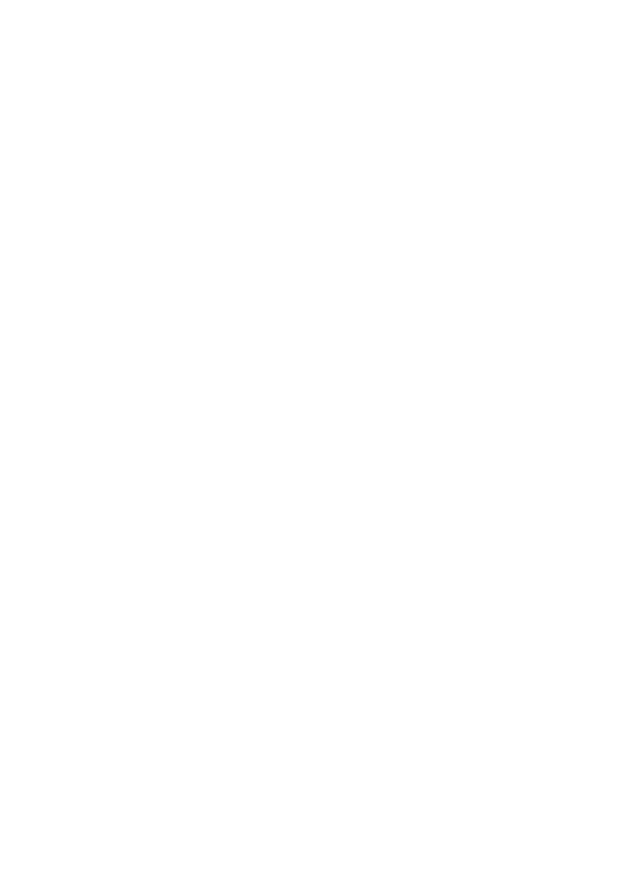
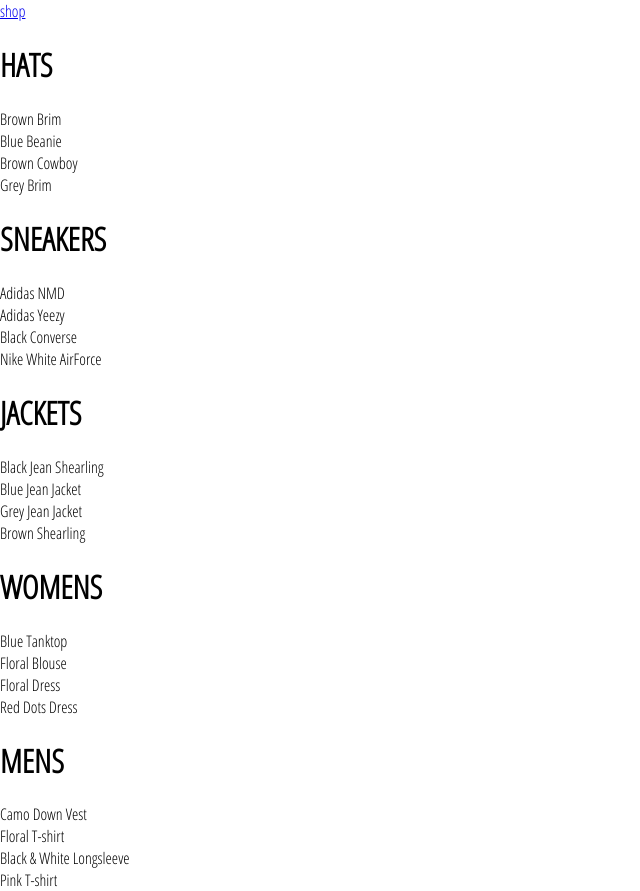
Before and after one commit to wahid14k/demo-react, a React (Create React App) app: page /shop in a window 1280 px wide. Before the commit this address had no page. Shown: the whole page, without its empty margins (0-640 px from the left). Before the commit the page ends 800 px from the top, so only its background shows below. Built offline with nearby package versions, Linux system fonts and the light colour scheme.

Commit message:
react shop page ready

```diff
--- a/src/App.js
+++ b/src/App.js
@@ -3,82 +3,24 @@
 import {
 
   Route,
-  Routes
+  Routes,Link
 } from 'react-router-dom'
-
 import HomePage from './pages/homepages/homepage.component'
+import ShopPage from './pages/shop/shop.component'
 
 
-const HatsPage =()=>(
-  <div>
-    <h1>Hats Page</h1>
-    <h2>fk offfff</h2>
-  </div>
-)
+
 
 function App() {
   return (
     <div>
+    <Link to='/shop'>shop</Link>
     <Routes>
         <Route  path='/' element={<HomePage/>}/>
-        <Route  path='/hats' component={<HatsPage/>}/>
+        <Route  path='/shop' element={<ShopPage/>}/>
     </Routes>
     </div>
   );
 }
 
 export default App;
-
-
-
-
-
-
-
-
-
-
-
-
-
-
-
-
-
-
-
-
-
-
-
-
-
-
-
-
-
-
-
-// import { useNavigate } from "react-router-dom";
-
-// const MenuItem = ({ title, imageUrl, size, history, linkUrl, match }) => {
-//   const navigate = useNavigate();
-
-//   return (
-//     <div
-//       className={`${size} menu-item`}
-//       onClick={() => navigate(`${match.url}${linkUrl}`)}
-//     >
-//       <div
-//         className="background-image"
-//         style={{
-//           backgroundImage: `url(${imageUrl})`,
-//         }}
-//       />
-//       <div className="content">
-//         <h1 className="title">{title.toUpperCase()}</h1>
-//         <span className="subtitle">Shop Now</span>
-//       </div>
-//     </div>
-//   );
-// };
--- a/src/components/menu-itme/menu-item.component.jsx
+++ b/src/components/menu-itme/menu-item.component.jsx
@@ -2,8 +2,9 @@
 import './menu-item.style.scss'
 import { useNavigate } from "react-router-dom";
 
-const MenuItem = ({ title, imageUrl, size,  linkUrl, match }) => {
+const MenuItem = ({ title, imageUrl, size,  linkUrl }) => {
   const navigate = useNavigate();
+
 
   return (
     <div
--- /dev/null
+++ b/src/components/preview-collection/preview.component.jsx
@@ -0,0 +1,19 @@
+import React from 'react'
+import './preview.style.scss'
+
+
+const CollectionPreview =( {title ,items}) => (
+    <div className='collection-preview'>
+    <h1 className ='title'>{title.toUpperCase()}</h1>
+    <div className='preview'>
+        {items
+        .filter((item,idx)=> idx < 4 )
+        .map((item)=>(
+                <div key={item.id}>{item.name}</div>
+            ))
+        }
+    </div>
+    </div>
+)
+
+export default CollectionPreview
--- /dev/null
+++ b/src/pages/shop/shop.component.jsx
@@ -0,0 +1,28 @@
+import React, { Component } from 'react'
+import Shop_Data from './shop.data'
+
+import CollectionPreview from '../../components/preview-collection/preview.component'
+
+
+class ShopPage extends Component{
+    constructor(props){
+        super(props)
+
+        this.state ={
+            collections: Shop_Data
+        }
+    }
+render(){
+    const {collections} = this.state;
+    return (<div className='shop-page'>
+    {
+        collections.map(({id,...otherCollections}) =>(
+            <CollectionPreview key={id} {...otherCollections}/>
+        ))
+    }
+
+    </div>)
+}
+
+}
+export default ShopPage
--- /dev/null
+++ b/src/pages/shop/shop.data.js
@@ -0,0 +1,249 @@
+const SHOP_DATA = [
+    {
+      id: 1,
+      title: 'Hats',
+      routeName: 'hats',
+      items: [
+        {
+          id: 1,
+          name: 'Brown Brim',
+          imageUrl: 'https://i.ibb.co/ZYW3VTp/brown-brim.png',
+          price: 25
+        },
+        {
+          id: 2,
+          name: 'Blue Beanie',
+          imageUrl: 'https://i.ibb.co/ypkgK0X/blue-beanie.png',
+          price: 18
+        },
+        {
+          id: 3,
+          name: 'Brown Cowboy',
+          imageUrl: 'https://i.ibb.co/QdJwgmp/brown-cowboy.png',
+          price: 35
+        },
+        {
+          id: 4,
+          name: 'Grey Brim',
+          imageUrl: 'https://i.ibb.co/RjBLWxB/grey-brim.png',
+          price: 25
+        },
+        {
+          id: 5,
+          name: 'Green Beanie',
+          imageUrl: 'https://i.ibb.co/YTjW3vF/green-beanie.png',
+          price: 18
+        },
+        {
+          id: 6,
+          name: 'Palm Tree Cap',
+          imageUrl: 'https://i.ibb.co/rKBDvJX/palm-tree-cap.png',
+          price: 14
+        },
+        {
+          id: 7,
+          name: 'Red Beanie',
+          imageUrl: 'https://i.ibb.co/bLB646Z/red-beanie.png',
+          price: 18
+        },
+        {
+          id: 8,
+          name: 'Wolf Cap',
+          imageUrl: 'https://i.ibb.co/1f2nWMM/wolf-cap.png',
+          price: 14
+        },
+        {
+          id: 9,
+          name: 'Blue Snapback',
+          imageUrl: 'https://i.ibb.co/X2VJP2W/blue-snapback.png',
+          price: 16
+        }
+      ]
+    },
+    {
+      id: 2,
+      title: 'Sneakers',
+      routeName: 'sneakers',
+      items: [
+        {
+          id: 10,
+          name: 'Adidas NMD',
+          imageUrl: 'https://i.ibb.co/0s3pdnc/adidas-nmd.png',
+          price: 220
+        },
+        {
+          id: 11,
+          name: 'Adidas Yeezy',
+          imageUrl: 'https://i.ibb.co/dJbG1cT/yeezy.png',
+          price: 280
+        },
+        {
+          id: 12,
+          name: 'Black Converse',
+          imageUrl: 'https://i.ibb.co/bPmVXyP/black-converse.png',
+          price: 110
+        },
+        {
+          id: 13,
+          name: 'Nike White AirForce',
+          imageUrl: 'https://i.ibb.co/1RcFPk0/white-nike-high-tops.png',
+          price: 160
+        },
+        {
+          id: 14,
+          name: 'Nike Red High Tops',
+          imageUrl: 'https://i.ibb.co/QcvzydB/nikes-red.png',
+          price: 160
+        },
+        {
+          id: 15,
+          name: 'Nike Brown High Tops',
+          imageUrl: 'https://i.ibb.co/fMTV342/nike-brown.png',
+          price: 160
+        },
+        {
+          id: 16,
+          name: 'Air Jordan Limited',
+          imageUrl: 'https://i.ibb.co/w4k6Ws9/nike-funky.png',
+          price: 190
+        },
+        {
+          id: 17,
+          name: 'Timberlands',
+          imageUrl: 'https://i.ibb.co/Mhh6wBg/timberlands.png',
+          price: 200
+        }
+      ]
+    },
+    {
+      id: 3,
+      title: 'Jackets',
+      routeName: 'jackets',
+      items: [
+        {
+          id: 18,
+          name: 'Black Jean Shearling',
+          imageUrl: 'https://i.ibb.co/XzcwL5s/black-shearling.png',
+          price: 125
+        },
+        {
+          id: 19,
+          name: 'Blue Jean Jacket',
+          imageUrl: 'https://i.ibb.co/mJS6vz0/blue-jean-jacket.png',
+          price: 90
+        },
+        {
+          id: 20,
+          name: 'Grey Jean Jacket',
+          imageUrl: 'https://i.ibb.co/N71k1ML/grey-jean-jacket.png',
+          price: 90
+        },
+        {
+          id: 21,
+          name: 'Brown Shearling',
+          imageUrl: 'https://i.ibb.co/s96FpdP/brown-shearling.png',
+          price: 165
+        },
+        {
+          id: 22,
+          name: 'Tan Trench',
+          imageUrl: 'https://i.ibb.co/M6hHc3F/brown-trench.png',
+          price: 185
+        }
+      ]
+    },
+    {
+      id: 4,
+      title: 'Womens',
+      routeName: 'womens',
+      items: [
+        {
+          id: 23,
+          name: 'Blue Tanktop',
+          imageUrl: 'https://i.ibb.co/7CQVJNm/blue-tank.png',
+          price: 25
+        },
+        {
+          id: 24,
+          name: 'Floral Blouse',
+          imageUrl: 'https://i.ibb.co/4W2DGKm/floral-blouse.png',
+          price: 20
+        },
+        {
+          id: 25,
+          name: 'Floral Dress',
+          imageUrl: 'https://i.ibb.co/KV18Ysr/floral-skirt.png',
+          price: 80
+        },
+        {
+          id: 26,
+          name: 'Red Dots Dress',
+          imageUrl: 'https://i.ibb.co/N3BN1bh/red-polka-dot-dress.png',
+          price: 80
+        },
+        {
+          id: 27,
+          name: 'Striped Sweater',
+          imageUrl: 'https://i.ibb.co/KmSkMbH/striped-sweater.png',
+          price: 45
+        },
+        {
+          id: 28,
+          name: 'Yellow Track Suit',
+          imageUrl: 'https://i.ibb.co/v1cvwNf/yellow-track-suit.png',
+          price: 135
+        },
+        {
+          id: 29,
+          name: 'White Blouse',
+          imageUrl: 'https://i.ibb.co/qBcrsJg/white-vest.png',
+          price: 20
+        }
+      ]
+    },
+    {
+      id: 5,
+      title: 'Mens',
+      routeName: 'mens',
+      items: [
+        {
+          id: 30,
+          name: 'Camo Down Vest',
+          imageUrl: 'https://i.ibb.co/xJS0T3Y/camo-vest.png',
+          price: 325
+        },
+        {
+          id: 31,
+          name: 'Floral T-shirt',
+          imageUrl: 'https://i.ibb.co/qMQ75QZ/floral-shirt.png',
+          price: 20
+        },
+        {
+          id: 32,
+          name: 'Black & White Longsleeve',
+          imageUrl: 'https://i.ibb.co/55z32tw/long-sleeve.png',
+          price: 25
+        },
+        {
+          id: 33,
+          name: 'Pink T-shirt',
+          imageUrl: 'https://i.ibb.co/RvwnBL8/pink-shirt.png',
+          price: 25
+        },
+        {
+          id: 34,
+          name: 'Jean Long Sleeve',
+          imageUrl: 'https://i.ibb.co/VpW4x5t/roll-up-jean-shirt.png',
+          price: 40
+        },
+        {
+          id: 35,
+          name: 'Burgundy T-shirt',
+          imageUrl: 'https://i.ibb.co/mh3VM1f/polka-dot-shirt.png',
+          price: 25
+        }
+      ]
+    }
+  ];
+
+  export default SHOP_DATA;
```
Also changed, not shown: src/components/preview-collection/preview.style.scss (added).
